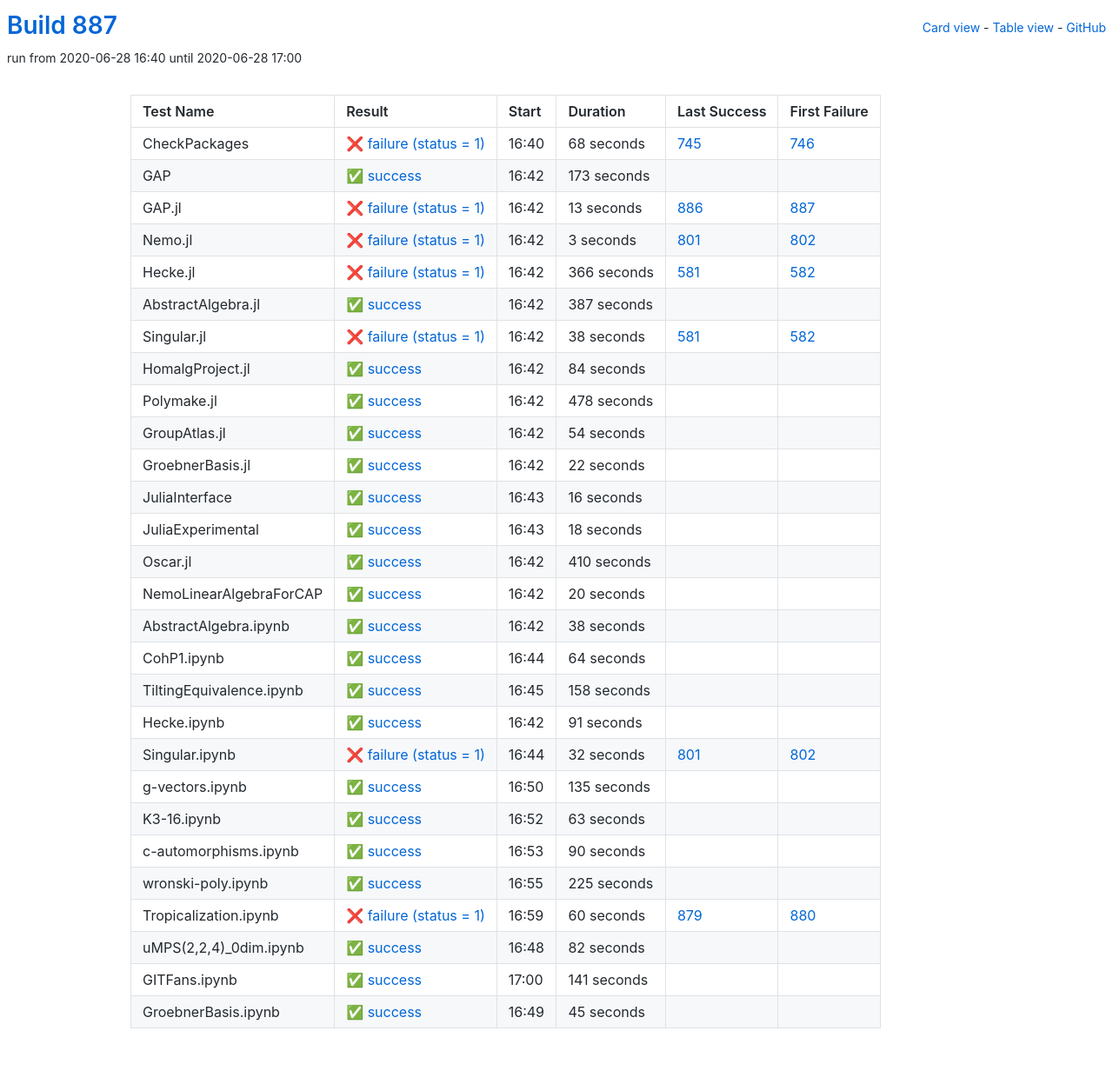
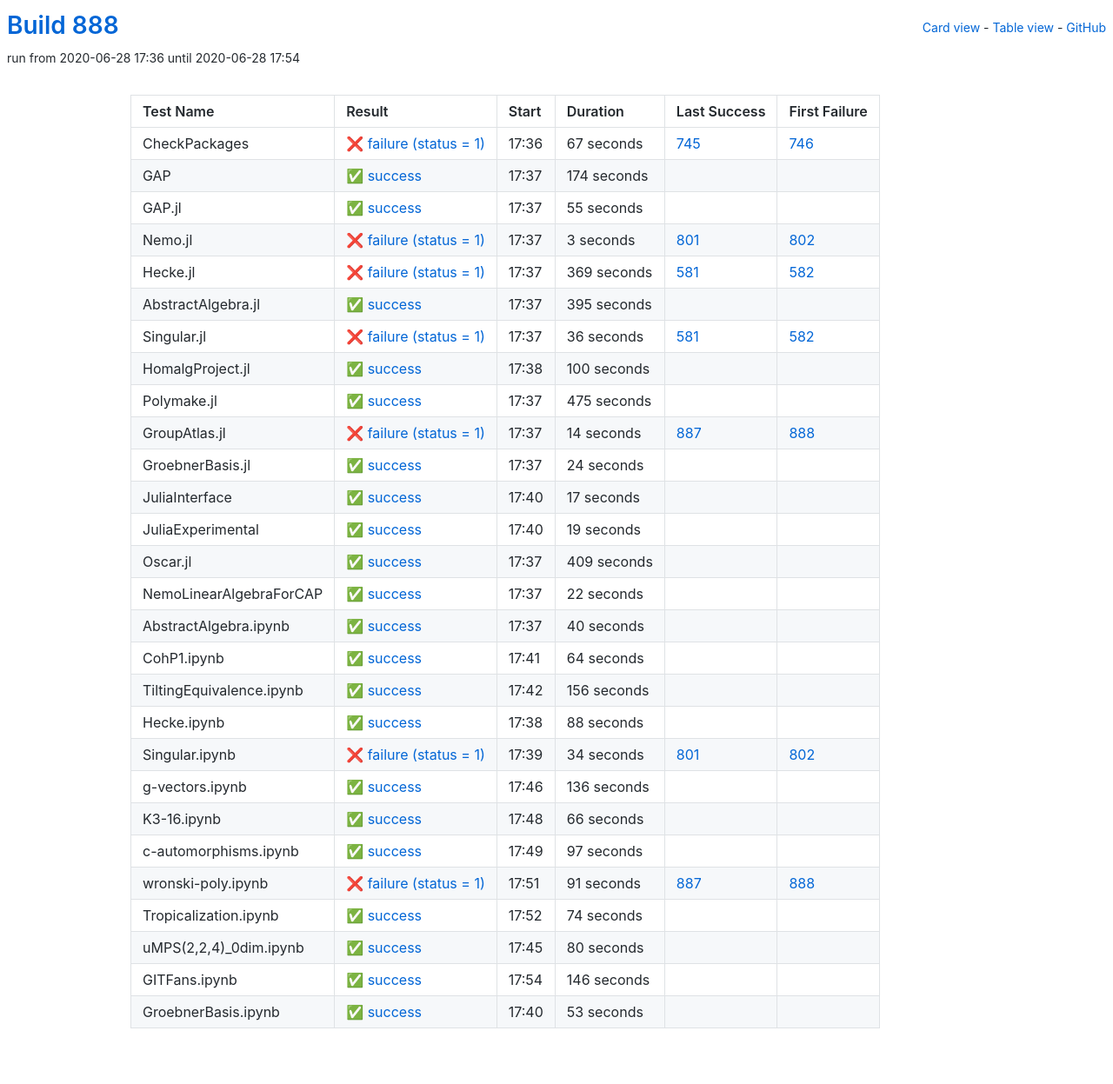
Before and after one commit to oscar-system/oscar-ci-status-1.4, a Jekyll site: the page built from table.html, in a window 1280 px wide. Shown: the whole page at 87% size. Built offline with Jekyll 4.4.1, drawn with Linux system fonts in a browser that asks for light colours.

Commit message:
Build #888

```diff
--- a/_data/ci.yml
+++ b/_data/ci.yml
@@ -1,6 +1,6 @@
 ---
-build: 887
-build_url: https://oscarci.mathematik.uni-kl.de/job/oscar-julia-1.4/887/
+build: 888
+build_url: https://oscarci.mathematik.uni-kl.de/job/oscar-julia-1.4/888/
 job: oscar-julia-1.4
 organization: oscar-system
 repo: oscar-ci-status-1.4
@@ -8,44 +8,44 @@ repourl: https://github.com/oscar-system/oscar-ci-status-1.4
 tests:
 - name: CheckPackages
   id: checkpackages
-  log: https://oscarci.mathematik.uni-kl.de/job/oscar-julia-1.4/887/artifact/logs/build-887/CheckPackages.log
-  start: 2020-06-28 16:40
+  log: https://oscarci.mathematik.uni-kl.de/job/oscar-julia-1.4/888/artifact/logs/build-888/CheckPackages.log
+  start: 2020-06-28 17:36
   success: false
   exitcode: 1
   status: failure
-  duration: 68
+  duration: 67
   last_success: 745
   last_success_url: https://oscarci.mathematik.uni-kl.de/job/oscar-julia-1.4/745/
   first_failure: 746
   first_failure_url: https://oscarci.mathematik.uni-kl.de/job/oscar-julia-1.4/746/
 - name: GAP
   id: gap
-  log: https://oscarci.mathematik.uni-kl.de/job/oscar-julia-1.4/887/artifact/logs/build-887/GAP.log
-  start: 2020-06-28 16:42
+  log: https://oscarci.mathematik.uni-kl.de/job/oscar-julia-1.4/888/artifact/logs/build-888/GAP.log
+  start: 2020-06-28 17:37
   success: true
   exitcode: 0
   status: success
-  duration: 173
+  duration: 174
   last_success: false
   last_success_url:
   first_failure: false
   first_failure_url:
 - name: GAP.jl
   id: gap-jl
-  log: https://oscarci.mathematik.uni-kl.de/job/oscar-julia-1.4/887/artifact/logs/build-887/GAP.jl.log
-  start: 2020-06-28 16:42
-  success: false
-  exitcode: 1
-  status: failure
-  duration: 13
-  last_success: 886
-  last_success_url: https://oscarci.mathematik.uni-kl.de/job/oscar-julia-1.4/886/
-  first_failure: 887
-  first_failure_url: https://oscarci.mathematik.uni-kl.de/job/oscar-julia-1.4/887/
+  log: https://oscarci.mathematik.uni-kl.de/job/oscar-julia-1.4/888/artifact/logs/build-888/GAP.jl.log
+  start: 2020-06-28 17:37
+  success: true
+  exitcode: 0
+  status: success
+  duration: 55
+  last_success: false
+  last_success_url:
+  first_failure: false
+  first_failure_url:
 - name: Nemo.jl
   id: nemo-jl
-  log: https://oscarci.mathematik.uni-kl.de/job/oscar-julia-1.4/887/artifact/logs/build-887/Nemo.jl.log
-  start: 2020-06-28 16:42
+  log: https://oscarci.mathematik.uni-kl.de/job/oscar-julia-1.4/888/artifact/logs/build-888/Nemo.jl.log
+  start: 2020-06-28 17:37
   success: false
   exitcode: 1
   status: failure
@@ -56,80 +56,128 @@ tests:
   first_failure_url: https://oscarci.mathematik.uni-kl.de/job/oscar-julia-1.4/802/
 - name: Hecke.jl
   id: hecke-jl
-  log: https://oscarci.mathematik.uni-kl.de/job/oscar-julia-1.4/887/artifact/logs/build-887/Hecke.jl.log
-  start: 2020-06-28 16:42
+  log: https://oscarci.mathematik.uni-kl.de/job/oscar-julia-1.4/888/artifact/logs/build-888/Hecke.jl.log
+  start: 2020-06-28 17:37
   success: false
   exitcode: 1
   status: failure
-  duration: 366
+  duration: 369
   last_success: 581
   last_success_url: https://oscarci.mathematik.uni-kl.de/job/oscar-julia-1.4/581/
   first_failure: 582
   first_failure_url: https://oscarci.mathematik.uni-kl.de/job/oscar-julia-1.4/582/
 - name: AbstractAlgebra.jl
   id: abstractalgebra-jl
-  log: https://oscarci.mathematik.uni-kl.de/job/oscar-julia-1.4/887/artifact/logs/build-887/AbstractAlgebra.jl.log
-  start: 2020-06-28 16:42
+  log: https://oscarci.mathematik.uni-kl.de/job/oscar-julia-1.4/888/artifact/logs/build-888/AbstractAlgebra.jl.log
+  start: 2020-06-28 17:37
   success: true
   exitcode: 0
   status: success
-  duration: 387
+  duration: 395
   last_success: false
   last_success_url:
   first_failure: false
   first_failure_url:
 - name: Singular.jl
   id: singular-jl
-  log: https://oscarci.mathematik.uni-kl.de/job/oscar-julia-1.4/887/artifact/logs/build-887/Singular.jl.log
-  start: 2020-06-28 16:42
+  log: https://oscarci.mathematik.uni-kl.de/job/oscar-julia-1.4/888/artifact/logs/build-888/Singular.jl.log
+  start: 2020-06-28 17:37
   success: false
   exitcode: 1
   status: failure
-  duration: 38
+  duration: 36
   last_success: 581
   last_success_url: https://oscarci.mathematik.uni-kl.de/job/oscar-julia-1.4/581/
   first_failure: 582
   first_failure_url: https://oscarci.mathematik.uni-kl.de/job/oscar-julia-1.4/582/
 - name: HomalgProject.jl
   id: homalgproject-jl
-  log: https://oscarci.mathematik.uni-kl.de/job/oscar-julia-1.4/887/artifact/logs/build-887/HomalgProject.jl.log
-  start: 2020-06-28 16:42
+  log: https://oscarci.mathematik.uni-kl.de/job/oscar-julia-1.4/888/artifact/logs/build-888/HomalgProject.jl.log
+  start: 2020-06-28 17:38
   success: true
   exitcode: 0
   status: success
-  duration: 84
+  duration: 100
   last_success: false
   last_success_url:
   first_failure: false
   first_failure_url:
 - name: Polymake.jl
   id: polymake-jl
-  log: https://oscarci.mathematik.uni-kl.de/job/oscar-julia-1.4/887/artifact/logs/build-887/Polymake.jl.log
-  start: 2020-06-28 16:42
+  log: https://oscarci.mathematik.uni-kl.de/job/oscar-julia-1.4/888/artifact/logs/build-888/Polymake.jl.log
+  start: 2020-06-28 17:37
   success: true
   exitcode: 0
   status: success
-  duration: 478
+  duration: 475
   last_success: false
   last_success_url:
   first_failure: false
   first_failure_url:
 - name: GroupAtlas.jl
   id: groupatlas-jl
-  log: https://oscarci.mathematik.uni-kl.de/job/oscar-julia-1.4/887/artifact/logs/build-887/GroupAtlas.jl.log
-  start: 2020-06-28 16:42
+  log: https://oscarci.mathematik.uni-kl.de/job/oscar-julia-1.4/888/artifact/logs/build-888/GroupAtlas.jl.log
+  start: 2020-06-28 17:37
+  success: false
+  exitcode: 1
+  status: failure
+  duration: 14
+  last_success: 887
+  last_success_url: https://oscarci.mathematik.uni-kl.de/job/oscar-julia-1.4/887/
+  first_failure: 888
+  first_failure_url: https://oscarci.mathematik.uni-kl.de/job/oscar-julia-1.4/888/
+- name: GroebnerBasis.jl
+  id: groebnerbasis-jl
+  log: https://oscarci.mathematik.uni-kl.de/job/oscar-julia-1.4/888/artifact/logs/build-888/GroebnerBasis.jl.log
+  start: 2020-06-28 17:37
   success: true
   exitcode: 0
   status: success
-  duration: 54
+  duration: 24
   last_success: false
   last_success_url:
   first_failure: false
   first_failure_url:
-- name: GroebnerBasis.jl
-  id: groebnerbasis-jl
-  log: https://oscarci.mathematik.uni-kl.de/job/oscar-julia-1.4/887/artifact/logs/build-887/GroebnerBasis.jl.log
-  start: 2020-06-28 16:42
+- name: JuliaInterface
+  id: juliainterface
+  log: https://oscarci.mathematik.uni-kl.de/job/oscar-julia-1.4/888/artifact/logs/build-888/JuliaInterface.log
+  start: 2020-06-28 17:40
+  success: true
+  exitcode: 0
+  status: success
+  duration: 17
+  last_success: false
+  last_success_url:
+  first_failure: false
+  first_failure_url:
+- name: JuliaExperimental
+  id: juliaexperimental
+  log: https://oscarci.mathematik.uni-kl.de/job/oscar-julia-1.4/888/artifact/logs/build-888/JuliaExperimental.log
+  start: 2020-06-28 17:40
+  success: true
+  exitcode: 0
+  status: success
+  duration: 19
+  last_success: false
+  last_success_url:
+  first_failure: false
+  first_failure_url:
+- name: Oscar.jl
+  id: oscar-jl
+  log: https://oscarci.mathematik.uni-kl.de/job/oscar-julia-1.4/888/artifact/logs/build-888/Oscar.jl.log
+  start: 2020-06-28 17:37
+  success: true
+  exitcode: 0
+  status: success
+  duration: 409
+  last_success: false
+  last_success_url:
+  first_failure: false
+  first_failure_url:
+- name: NemoLinearAlgebraForCAP
+  id: nemolinearalgebraforcap
+  log: https://oscarci.mathematik.uni-kl.de/job/oscar-julia-1.4/888/artifact/logs/build-888/NemoLinearAlgebraForCAP.log
+  start: 2020-06-28 17:37
   success: true
   exitcode: 0
   status: success
@@ -138,70 +186,22 @@ tests:
   last_success_url:
   first_failure: false
   first_failure_url:
-- name: JuliaInterface
-  id: juliainterface
-  log: https://oscarci.mathematik.uni-kl.de/job/oscar-julia-1.4/887/artifact/logs/build-887/JuliaInterface.log
-  start: 2020-06-28 16:43
+- name: AbstractAlgebra.ipynb
+  id: abstractalgebra-ipynb
+  log: https://oscarci.mathematik.uni-kl.de/job/oscar-julia-1.4/888/artifact/logs/build-888/AbstractAlgebra.ipynb.log
+  start: 2020-06-28 17:37
   success: true
   exitcode: 0
   status: success
-  duration: 16
-  last_success: false
-  last_success_url:
-  first_failure: false
-  first_failure_url:
-- name: JuliaExperimental
-  id: juliaexperimental
-  log: https://oscarci.mathematik.uni-kl.de/job/oscar-julia-1.4/887/artifact/logs/build-887/JuliaExperimental.log
-  start: 2020-06-28 16:43
-  success: true
-  exitcode: 0
-  status: success
-  duration: 18
-  last_success: false
-  last_success_url:
-  first_failure: false
-  first_failure_url:
-- name: Oscar.jl
-  id: oscar-jl
-  log: https://oscarci.mathematik.uni-kl.de/job/oscar-julia-1.4/887/artifact/logs/build-887/Oscar.jl.log
-  start: 2020-06-28 16:42
-  success: true
-  exitcode: 0
-  status: success
-  duration: 410
-  last_success: false
-  last_success_url:
-  first_failure: false
-  first_failure_url:
-- name: NemoLinearAlgebraForCAP
-  id: nemolinearalgebraforcap
-  log: https://oscarci.mathematik.uni-kl.de/job/oscar-julia-1.4/887/artifact/logs/build-887/NemoLinearAlgebraForCAP.log
-  start: 2020-06-28 16:42
-  success: true
-  exitcode: 0
-  status: success
-  duration: 20
-  last_success: false
-  last_success_url:
-  first_failure: false
-  first_failure_url:
-- name: AbstractAlgebra.ipynb
-  id: abstractalgebra-ipynb
-  log: https://oscarci.mathematik.uni-kl.de/job/oscar-julia-1.4/887/artifact/logs/build-887/AbstractAlgebra.ipynb.log
-  start: 2020-06-28 16:42
-  success: true
-  exitcode: 0
-  status: success
-  duration: 38
+  duration: 40
   last_success: false
   last_success_url:
   first_failure: false
   first_failure_url:
 - name: CohP1.ipynb
   id: cohp1-ipynb
-  log: https://oscarci.mathematik.uni-kl.de/job/oscar-julia-1.4/887/artifact/logs/build-887/CohP1.ipynb.log
-  start: 2020-06-28 16:44
+  log: https://oscarci.mathematik.uni-kl.de/job/oscar-julia-1.4/888/artifact/logs/build-888/CohP1.ipynb.log
+  start: 2020-06-28 17:41
   success: true
   exitcode: 0
   status: success
@@ -212,132 +212,132 @@ tests:
   first_failure_url:
 - name: TiltingEquivalence.ipynb
   id: tiltingequivalence-ipynb
-  log: https://oscarci.mathematik.uni-kl.de/job/oscar-julia-1.4/887/artifact/logs/build-887/TiltingEquivalence.ipynb.log
-  start: 2020-06-28 16:45
+  log: https://oscarci.mathematik.uni-kl.de/job/oscar-julia-1.4/888/artifact/logs/build-888/TiltingEquivalence.ipynb.log
+  start: 2020-06-28 17:42
   success: true
   exitcode: 0
   status: success
-  duration: 158
+  duration: 156
   last_success: false
   last_success_url:
   first_failure: false
   first_failure_url:
 - name: Hecke.ipynb
   id: hecke-ipynb
-  log: https://oscarci.mathematik.uni-kl.de/job/oscar-julia-1.4/887/artifact/logs/build-887/Hecke.ipynb.log
-  start: 2020-06-28 16:42
+  log: https://oscarci.mathematik.uni-kl.de/job/oscar-julia-1.4/888/artifact/logs/build-888/Hecke.ipynb.log
+  start: 2020-06-28 17:38
   success: true
   exitcode: 0
   status: success
-  duration: 91
+  duration: 88
   last_success: false
   last_success_url:
   first_failure: false
   first_failure_url:
 - name: Singular.ipynb
   id: singular-ipynb
-  log: https://oscarci.mathematik.uni-kl.de/job/oscar-julia-1.4/887/artifact/logs/build-887/Singular.ipynb.log
-  start: 2020-06-28 16:44
+  log: https://oscarci.mathematik.uni-kl.de/job/oscar-julia-1.4/888/artifact/logs/build-888/Singular.ipynb.log
+  start: 2020-06-28 17:39
   success: false
   exitcode: 1
   status: failure
-  duration: 32
+  duration: 34
   last_success: 801
   last_success_url: https://oscarci.mathematik.uni-kl.de/job/oscar-julia-1.4/801/
   first_failure: 802
   first_failure_url: https://oscarci.mathematik.uni-kl.de/job/oscar-julia-1.4/802/
 - name: g-vectors.ipynb
   id: g-vectors-ipynb
-  log: https://oscarci.mathematik.uni-kl.de/job/oscar-julia-1.4/887/artifact/logs/build-887/g-vectors.ipynb.log
-  start: 2020-06-28 16:50
+  log: https://oscarci.mathematik.uni-kl.de/job/oscar-julia-1.4/888/artifact/logs/build-888/g-vectors.ipynb.log
+  start: 2020-06-28 17:46
   success: true
   exitcode: 0
   status: success
-  duration: 135
+  duration: 136
   last_success: false
   last_success_url:
   first_failure: false
   first_failure_url:
 - name: K3-16.ipynb
   id: k3-16-ipynb
-  log: https://oscarci.mathematik.uni-kl.de/job/oscar-julia-1.4/887/artifact/logs/build-887/K3-16.ipynb.log
-  start: 2020-06-28 16:52
+  log: https://oscarci.mathematik.uni-kl.de/job/oscar-julia-1.4/888/artifact/logs/build-888/K3-16.ipynb.log
+  start: 2020-06-28 17:48
   success: true
   exitcode: 0
   status: success
-  duration: 63
+  duration: 66
   last_success: false
   last_success_url:
   first_failure: false
   first_failure_url:
 - name: c-automorphisms.ipynb
   id: c-automorphisms-ipynb
-  log: https://oscarci.mathematik.uni-kl.de/job/oscar-julia-1.4/887/artifact/logs/build-887/c-automorphisms.ipynb.log
-  start: 2020-06-28 16:53
+  log: https://oscarci.mathematik.uni-kl.de/job/oscar-julia-1.4/888/artifact/logs/build-888/c-automorphisms.ipynb.log
+  start: 2020-06-28 17:49
   success: true
   exitcode: 0
   status: success
-  duration: 90
+  duration: 97
   last_success: false
   last_success_url:
   first_failure: false
   first_failure_url:
 - name: wronski-poly.ipynb
   id: wronski-poly-ipynb
-  log: https://oscarci.mathematik.uni-kl.de/job/oscar-julia-1.4/887/artifact/logs/build-887/wronski-poly.ipynb.log
-  start: 2020-06-28 16:55
+  log: https://oscarci.mathematik.uni-kl.de/job/oscar-julia-1.4/888/artifact/logs/build-888/wronski-poly.ipynb.log
+  start: 2020-06-28 17:51
+  success: false
+  exitcode: 1
+  status: failure
+  duration: 91
+  last_success: 887
+  last_success_url: https://oscarci.mathematik.uni-kl.de/job/oscar-julia-1.4/887/
+  first_failure: 888
+  first_failure_url: https://oscarci.mathematik.uni-kl.de/job/oscar-julia-1.4/888/
+- name: Tropicalization.ipynb
+  id: tropicalization-ipynb
+  log: https://oscarci.mathematik.uni-kl.de/job/oscar-julia-1.4/888/artifact/logs/build-888/Tropicalization.ipynb.log
+  start: 2020-06-28 17:52
   success: true
   exitcode: 0
   status: success
-  duration: 225
+  duration: 74
   last_success: false
   last_success_url:
   first_failure: false
   first_failure_url:
-- name: Tropicalization.ipynb
-  id: tropicalization-ipynb
-  log: https://oscarci.mathematik.uni-kl.de/job/oscar-julia-1.4/887/artifact/logs/build-887/Tropicalization.ipynb.log
-  start: 2020-06-28 16:59
-  success: false
-  exitcode: 1
-  status: failure
-  duration: 60
-  last_success: 879
-  last_success_url: https://oscarci.mathematik.uni-kl.de/job/oscar-julia-1.4/879/
-  first_failure: 880
-  first_failure_url: https://oscarci.mathematik.uni-kl.de/job/oscar-julia-1.4/880/
 - name: uMPS(2,2,4)_0dim.ipynb
   id: umps-2-2-4-0dim-ipynb
-  log: https://oscarci.mathematik.uni-kl.de/job/oscar-julia-1.4/887/artifact/logs/build-887/uMPS-2-2-4-_0dim.ipynb.log
-  start: 2020-06-28 16:48
+  log: https://oscarci.mathematik.uni-kl.de/job/oscar-julia-1.4/888/artifact/logs/build-888/uMPS-2-2-4-_0dim.ipynb.log
+  start: 2020-06-28 17:45
   success: true
   exitcode: 0
   status: success
-  duration: 82
+  duration: 80
   last_success: false
   last_success_url:
   first_failure: false
   first_failure_url:
 - name: GITFans.ipynb
   id: gitfans-ipynb
-  log: https://oscarci.mathematik.uni-kl.de/job/oscar-julia-1.4/887/artifact/logs/build-887/GITFans.ipynb.log
-  start: 2020-06-28 17:00
+  log: https://oscarci.mathematik.uni-kl.de/job/oscar-julia-1.4/888/artifact/logs/build-888/GITFans.ipynb.log
+  start: 2020-06-28 17:54
   success: true
   exitcode: 0
   status: success
-  duration: 141
+  duration: 146
   last_success: false
   last_success_url:
   first_failure: false
   first_failure_url:
 - name: GroebnerBasis.ipynb
   id: groebnerbasis-ipynb
-  log: https://oscarci.mathematik.uni-kl.de/job/oscar-julia-1.4/887/artifact/logs/build-887/GroebnerBasis.ipynb.log
-  start: 2020-06-28 16:49
+  log: https://oscarci.mathematik.uni-kl.de/job/oscar-julia-1.4/888/artifact/logs/build-888/GroebnerBasis.ipynb.log
+  start: 2020-06-28 17:40
   success: true
   exitcode: 0
   status: success
-  duration: 45
+  duration: 53
   last_success: false
   last_success_url:
   first_failure: false
```
Also changed, not shown: README.md.
